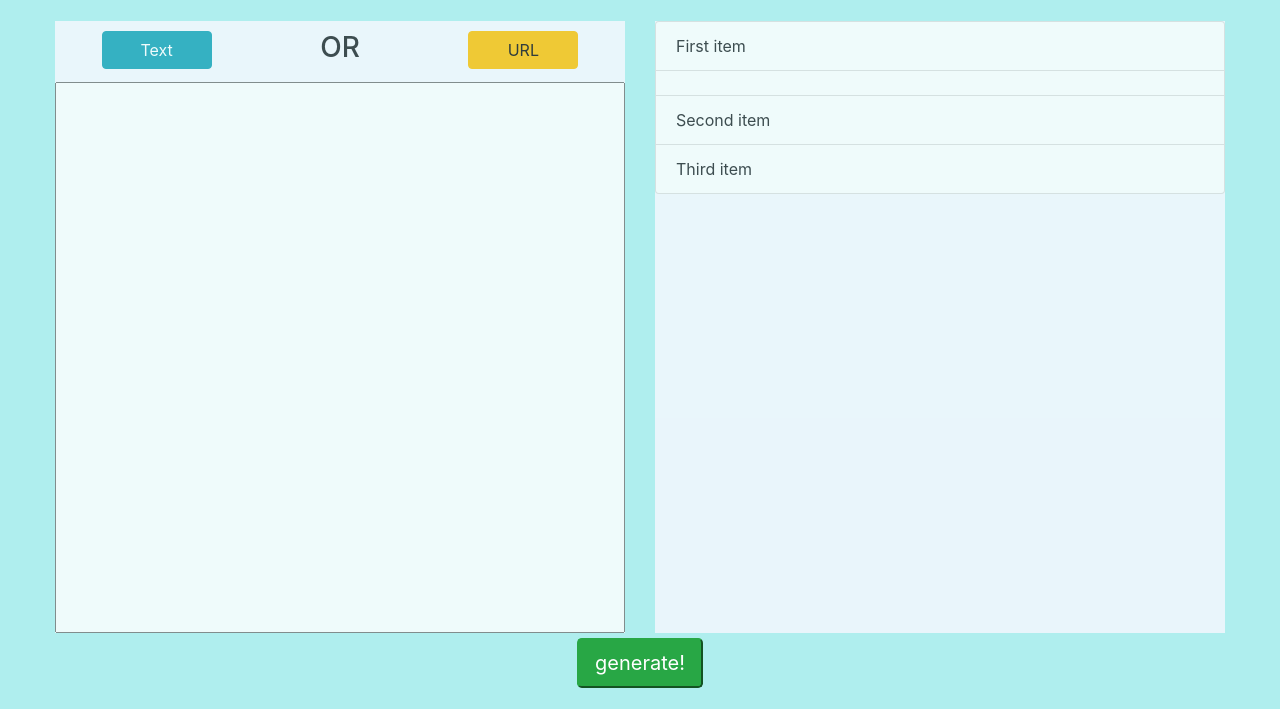
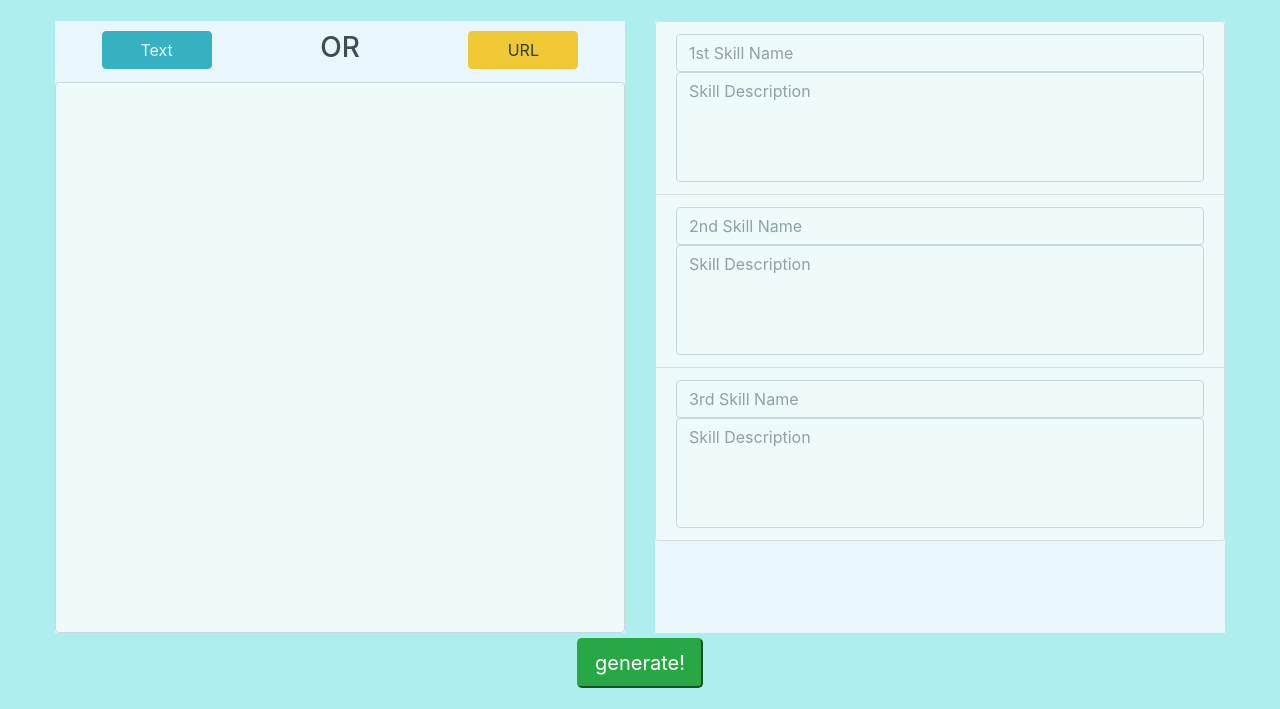
Before and after one commit to ridum/Sniper, a plain HTML site: page index.html in a window 1280 px wide. Shown: the part 91-800 px from the top of the page. Drawn offline with nearby package versions, Linux system fonts and the light colour scheme; no server answers.

Commit message:
job skills and description text box

```diff
--- a/css/index.css
+++ b/css/index.css
@@ -60,3 +60,8 @@ html, body {
 .tabButton {
     width: 110px;
 }
+
+.skillTextArea {
+    width: 100%;
+    resize: none;
+}
--- a/index.html
+++ b/index.html
@@ -35,18 +35,24 @@
                             <button class="tabButton centerButton btn btn-md btn-warning">URL</button>
                         </div>
                     </div>
-                    <textarea class="textArea"></textarea>
+                    <textarea class="textArea form-control"></textarea>
                 </div>
             </div>
             <div class="col-md-6">
                 <div class="box img-rounded">
                     <ul class="list-group">
-                        <li class="list-group-item">First item</li>
                         <li class="list-group-item">
-
+                            <input placeholder="1st Skill Name" class="form-control"></input>
+                            <textarea placeholder="Skill Description" class="skillTextArea form-control" rows="4"></textarea>
                         </li>
-                        <li class="list-group-item">Second item</li>
-                        <li class="list-group-item">Third item</li>
+                        <li class="list-group-item">
+                            <input placeholder="2nd Skill Name" class="form-control"></input>
+                            <textarea placeholder="Skill Description" class="skillTextArea form-control" rows="4"></textarea>
+                        </li>
+                        <li class="list-group-item">
+                            <input placeholder="3rd Skill Name" class="form-control"></input>
+                            <textarea placeholder="Skill Description" class="skillTextArea form-control" rows="4"></textarea>
+                        </li>
                     </ul>
                 </div>
             </div>
```
